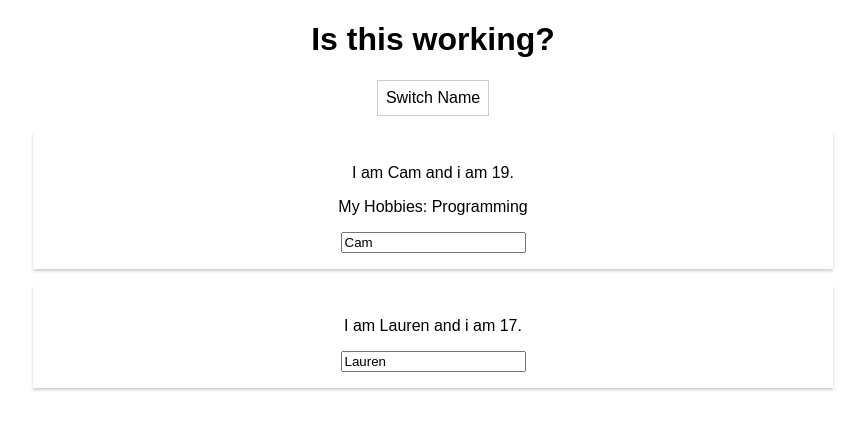
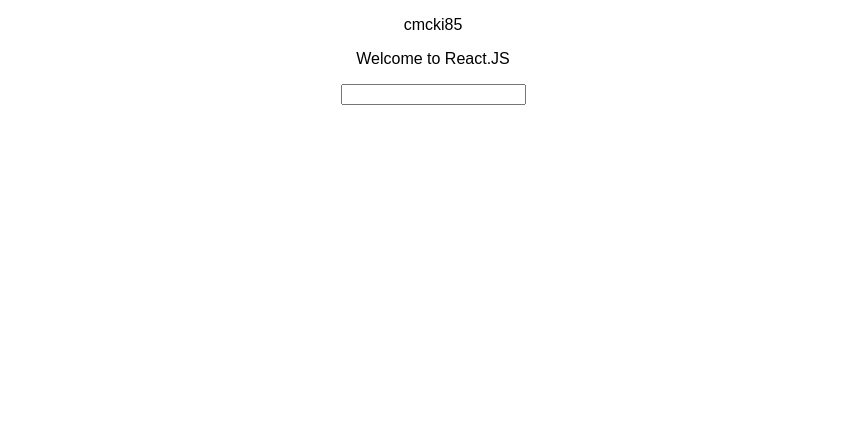
Before and after one commit to cmcki85/Project-Master-React, a React (Create React App) app in the folder 2. Basic React Syntax + Features/react-complete/: page / in a window 1280 px wide. Shown: the top 430 px of the page, without its empty margins (207-1072 px from the left). Built offline with nearby package versions, Linux system fonts and the light colour scheme.

Commit message:
Assignment 1.0 complelted

```diff
--- a/2. Basic React Syntax + Features/react-complete/src/App.js
+++ b/2. Basic React Syntax + Features/react-complete/src/App.js
@@ -1,66 +1,26 @@
 import React, { Component } from 'react';
 import './App.css';
-import Person from './Components/Person/person';
+import UserOutput from './Components/UserOutputs/UserOutputs';
+import UserInput from './Components/UserInputs/UserInputs';
 
 class App extends Component {
 	state = {
-		persons: [
-			{name: 'Cam', age: '19'},
-			{name: 'Lauren', age: '17'}
-		]
+		username: 'cmcki85'
 	}
 
-	nameChangedHandler = (event) => {
+	handleUsernameChange = (event) => {
 		this.setState({
-			persons: [
-				{name: 'Cam', age: '20'},
-				{name: event.target.value, age: '17'}
-			],
-			otherState: 'Some Value'
+			username: event.target.value
 		})
 	}
 
-	switchNameHandler = (newName) => {
-		// console.log("Click!")
-		this.setState({
-			persons: [
-				{name: newName, age: '20'},
-				{name: 'Lauren', age: '17'}
-			],
-			otherState: 'Some Value'
-		})
-	}
 
 	render() {
-		const style = {
-			backgroundColor: 'white',
-			font: 'inherit',
-			border: '1px solid #ccc',
-			padding: '8px',
-			cursor: 'pointer'
-		}
 
 		return (
 			<div className='App'>
-				<h1>Is this working?</h1>
-				<button
-					onClick = {this.switchNameHandler.bind(this, 'Cameron')}
-					style = {style}
-					>
-						Switch Name
-				</button>
-				<Person
-					name={this.state.persons[0].name}
-					age={this.state.persons[0].age}>
-						My Hobbies: Programming
-				</Person>
-				<Person
-					name={this.state.persons[1].name}
-					age={this.state.persons[1].age}
-					click = {this.switchNameHandler.bind(this, 'Cam!!')}
-					changed = {this.nameChangedHandler}
-				/>
-
+				<UserOutput userName = {this.state.username} />
+				<UserInput change = {this.handleUsernameChange} />
 			</div>
 		);
 	}
--- /dev/null
+++ b/2. Basic React Syntax + Features/react-complete/src/Components/UserInputs/UserInputs.js
@@ -0,0 +1,11 @@
+import React from 'react';
+
+const userInput = (props) => {
+    return(
+        <div>
+            <input type='text' onChange={props.change} ></input>
+        </div>
+    )
+}
+
+export default userInput;
--- /dev/null
+++ b/2. Basic React Syntax + Features/react-complete/src/Components/UserOutputs/UserOutputs.js
@@ -0,0 +1,12 @@
+import React from 'react';
+
+const userOutput = (props) => {
+    return(
+        <div>
+            <p value={props.userName}>{ props.userName }</p>
+            <p>Welcome to React.JS</p>
+        </div>
+    )
+}
+
+export default userOutput;
```
